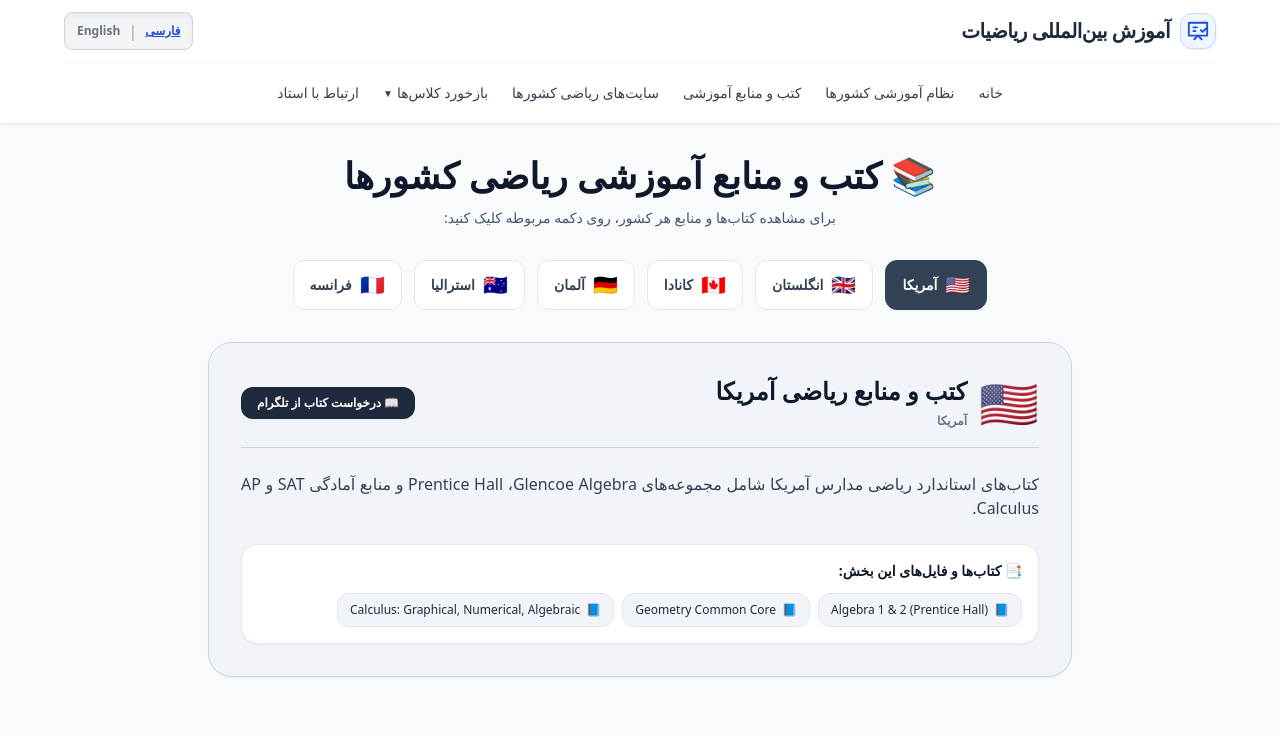
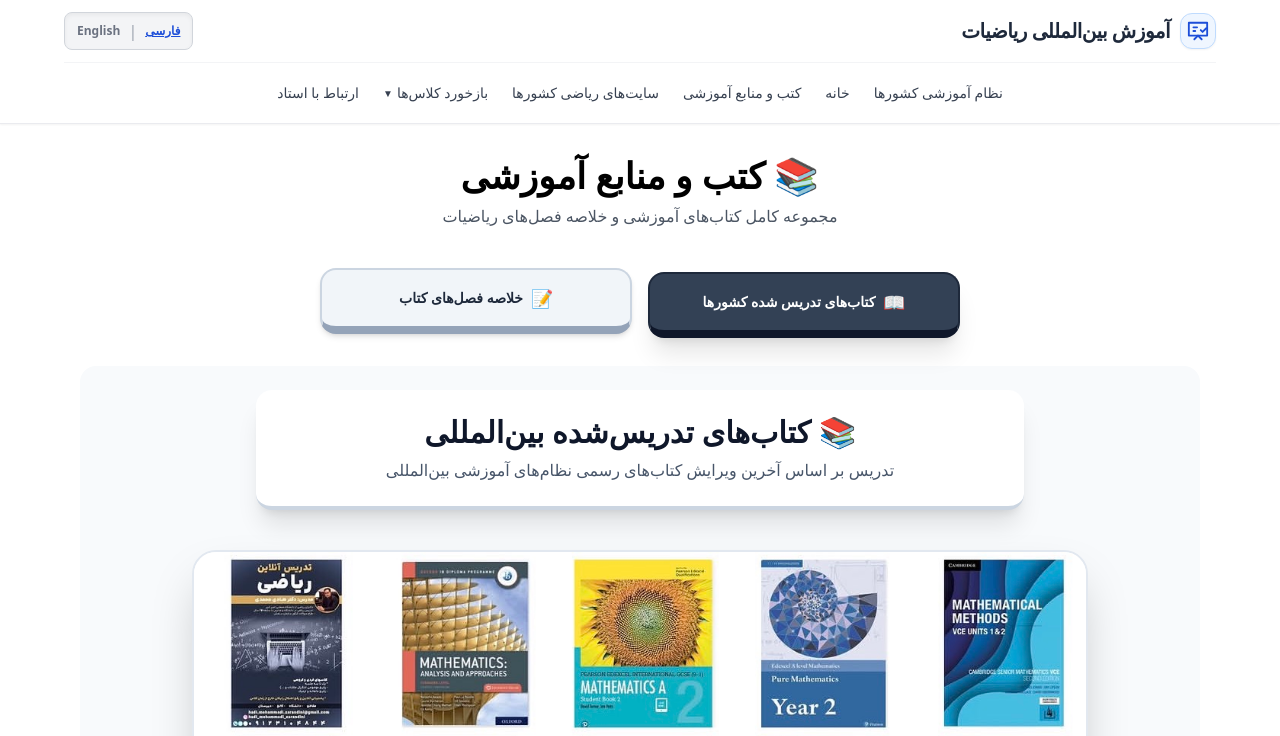
Before and after one commit to Hmohammadiz633/International-Mathematics-Site, a Next.js app: page /books in a window 1280 px wide. Shown: the top 736 px of the page. Built offline with nearby package versions, Linux system fonts and the light colour scheme.

Commit message:
Update page.js

```diff
--- a/app/books/page.js
+++ b/app/books/page.js
@@ -2,6 +2,7 @@
 
 import { useState } from 'react';
 import Link from 'next/link';
+import BooksSection from '@/components/BooksSection';
 
 const FEEDBACKS = [
   { fa: 'بازخورد ۱', en: 'Feedback 1', link: 'https://t.me/International_Maths/110' },
@@ -9,114 +10,130 @@ const FEEDBACKS = [
   { fa: 'بازخورد ۳', en: 'Feedback 3', link: 'https://t.me/International_Maths/1352' },
 ];
 
-const BOOKS_DATA = [
-  {
-    id: 'usa',
-    flag: '🇺🇸',
-    countryFa: 'آمریکا',
-    countryEn: 'USA',
-    titleFa: 'کتب و منابع ریاضی آمریکا',
-    titleEn: 'US Math Textbooks',
-    link: 'https://t.me/International_Maths/379',
-    descriptionFa: 'کتاب‌های استاندارد ریاضی مدارس آمریکا شامل مجموعه‌های Prentice Hall ،Glencoe Algebra و منابع آمادگی SAT و AP Calculus.',
-    descriptionEn: 'Standard US math textbooks including Prentice Hall, Glencoe Algebra, and SAT/AP preparation resources.',
-    resources: [
-      { title: 'Algebra 1 & 2 (Prentice Hall)', url: 'https://t.me/International_Maths' },
-      { title: 'Geometry Common Core', url: 'https://t.me/International_Maths' },
-      { title: 'Calculus: Graphical, Numerical, Algebraic', url: 'https://t.me/International_Maths' }
-    ]
-  },
-  {
-    id: 'uk',
-    flag: '🇬🇧',
-    countryFa: 'انگلستان',
-    countryEn: 'UK',
-    titleFa: 'کتب و منابع ریاضی انگلستان',
-    titleEn: 'UK Math Textbooks',
-    link: 'https://t.me/International_Maths/297',
-    descriptionFa: 'کتاب‌های مرجع نظام آموزشی بریتانیا شامل دوره‌های GCSE و A-Level انتشارات پیرسون و آکسفورد.',
-    descriptionEn: 'UK curriculum reference books including GCSE and A-Level courses by Pearson and Oxford.',
-    resources: [
-      { title: 'Edexcel GCSE Mathematics Higher', url: 'https://t.me/International_Maths' },
-      { title: 'Pearson Edexcel A-Level Pure Mathematics', url: 'https://t.me/International_Maths' },
-      { title: 'Oxford University Press Mechanics & Statistics', url: 'https://t.me/International_Maths' }
-    ]
-  },
-  {
-    id: 'canada',
-    flag: '🇨🇦',
-    countryFa: 'کانادا',
-    countryEn: 'Canada',
-    titleFa: 'کتب و منابع ریاضی کانادا',
-    titleEn: 'Canadian Math Textbooks',
-    link: 'https://t.me/International_Maths',
-    descriptionFa: 'کتاب‌های درسی مصوب استان‌های کانادا (مانند اونتاریو و بریتیش کلمبیا) برای پایه‌های مختلف دبیرستان.',
-    descriptionEn: 'Approved textbooks from Canadian provinces (Ontario, BC) for various high school grades.',
-    resources: [
-      { title: 'Nelson Functions 11 & Calculus 12', url: 'https://t.me/International_Maths' },
-      { title: 'McGraw-Hill Ryerson Mathematics', url: 'https://t.me/International_Maths' }
-    ]
-  },
-  {
-    id: 'germany',
-    flag: '🇩🇪',
-    countryFa: 'آلمان',
-    countryEn: 'Germany',
-    titleFa: 'کتب و منابع ریاضی آلمان',
-    titleEn: 'German Math Textbooks',
-    link: 'https://t.me/International_Maths',
-    descriptionFa: 'کتاب‌های ریاضی دبیرستان‌های آلمان (Gymnasium) و منابع آمادگی امتحان نهایی Abitur.',
-    descriptionEn: 'Math textbooks for German Gymnasium high schools and Abitur preparation.',
-    resources: [
-      { title: 'Elemente der Mathematik (Schroedel)', url: 'https://t.me/International_Maths' },
-      { title: 'Lambacher Schweizer Mathematik', url: 'https://t.me/International_Maths' }
-    ]
-  },
-  {
-    id: 'australia',
-    flag: '🇦🇺',
-    countryFa: 'استرالیا',
-    countryEn: 'Australia',
-    titleFa: 'کتب و منابع ریاضی استرالیا',
-    titleEn: 'Australian Math Textbooks',
-    link: 'https://t.me/International_Maths',
-    descriptionFa: 'کتاب‌های درسی برنامه ملی استرالیا شامل متون تخصصی ریاضیات مقدماتی و پیشرفته.',
-    descriptionEn: 'Australian national curriculum textbooks covering introductory and advanced mathematics.',
-    resources: [
-      { title: 'Cambridge Essential Mathematics', url: 'https://t.me/International_Maths' },
-      { title: 'Pearson Mathematics Australian Curriculum', url: 'https://t.me/International_Maths' }
-    ]
-  },
-  {
-    id: 'france',
-    flag: '🇫🇷',
-    countryFa: 'فرانسه',
-    countryEn: 'France',
-    titleFa: 'کتب و منابع ریاضی فرانسه',
-    titleEn: 'French Math Textbooks',
-    link: 'https://t.me/International_Maths',
-    descriptionFa: 'کتاب‌های مرجع ریاضی مدارس فرانسه و دوره‌های Lycée برای پایه‌های گوناگون.',
-    descriptionEn: 'French high school math reference books and Lycée curriculum materials.',
-    resources: [
-      { title: 'Mathématiques Collection Indice', url: 'https://t.me/International_Maths' },
-      { title: 'Belin Education - Maths Spécialité', url: 'https://t.me/International_Maths' }
-    ]
-  }
-];
-
 export default function BooksPage() {
   const [lang, setLang] = useState('fa');
-  const [selectedBook, setSelectedBook] = useState(BOOKS_DATA[0]);
+  const [activeTab, setActiveTab] = useState('taught');
+  const [selectedGrade, setSelectedGrade] = useState(7);
   const [isFeedbackOpen, setIsFeedbackOpen] = useState(false);
 
   const isFa = lang === 'fa';
 
+  const grades = [
+    { id: 7, fa: 'پایه هفتم', en: 'Grade 7' },
+    { id: 8, fa: 'پایه هشتم', en: 'Grade 8' },
+    { id: 9, fa: 'پایه نهم', en: 'Grade 9' },
+    { id: 10, fa: 'پایه دهم', en: 'Grade 10' },
+    { id: 11, fa: 'پایه یازدهم', en: 'Grade 11' },
+    { id: 12, fa: 'پایه دوازدهم', en: 'Grade 12' },
+  ];
+
+  const grade7Images = [
+    { id: 1, src: '/summary-g7-1.JPG', title: 'خلاصه فصل ۱' },
+    { id: 2, src: '/summary-g7-2.JPG', title: 'خلاصه فصل ۲' },
+    { id: 3, src: '/summary-g7-3.JPG', title: 'خلاصه فصل ۳' },
+    { id: 4, src: '/summary-g7-4.JPG', title: 'خلاصه فصل ۴' },
+    { id: 5, src: '/summary-g7-5.JPG', title: 'خلاصه فصل ۵' },
+    { id: 6, src: '/summary-g7-6.JPG', title: 'خلاصه فصل ۶' },
+    { id: 7, src: '/summary-g7-7.JPG', title: 'خلاصه فصل ۷' },
+    { id: 8, src: '/summary-g7-8.JPG', title: 'خلاصه فصل ۸' },
+    { id: 9, src: '/summary-g7-9.JPG', title: 'خلاصه فصل ۹' },
+    { id: 10, src: '/summary-g7-10.JPG', title: 'خلاصه فصل ۱۰' },
+    { id: 11, src: '/summary-g7-11.JPG', title: 'خلاصه فصل ۱۱' },
+    { id: 12, src: '/summary-g7-12.JPG', title: 'خلاصه فصل ۱۲' },
+  ];
+
+  const grade8Images = [
+    { id: 1, src: '/IMG_0891.JPG', title: 'خلاصه فصل ۱' },
+    { id: 2, src: '/IMG_0892.JPG', title: 'خلاصه فصل ۲' },
+    { id: 3, src: '/IMG_0893.JPG', title: 'خلاصه فصل ۳' },
+    { id: 4, src: '/IMG_0894.JPG', title: 'خلاصه فصل ۴' },
+    { id: 5, src: '/IMG_0895.JPG', title: 'خلاصه فصل ۵' },
+    { id: 6, src: '/IMG_0896.JPG', title: 'خلاصه فصل ۶' },
+    { id: 7, src: '/IMG_0897.JPG', title: 'خلاصه فصل ۷' },
+    { id: 8, src: '/IMG_0898.JPG', title: 'خلاصه فصل ۸' },
+    { id: 9, src: '/IMG_0899.JPG', title: 'خلاصه فصل ۹' },
+    { id: 10, src: '/IMG_0900.JPG', title: 'خلاصه فصل ۱۰' },
+    { id: 11, src: '/IMG_0901.JPG', title: 'خلاصه فصل ۱۱' },
+  ];
+
+  const grade9Images = [
+    { id: 1, src: '/IMG_0908.JPG', title: 'خلاصه فصل ۱' },
+    { id: 2, src: '/IMG_0909.JPG', title: 'خلاصه فصل ۲' },
+    { id: 3, src: '/IMG_0910.JPG', title: 'خلاصه فصل ۳' },
+    { id: 4, src: '/IMG_0911.JPG', title: 'خلاصه فصل ۴' },
+    { id: 5, src: '/IMG_0912.JPG', title: 'خلاصه فصل ۵' },
+    { id: 6, src: '/IMG_0913.JPG', title: 'خلاصه فصل ۶' },
+    { id: 7, src: '/IMG_0914.JPG', title: 'خلاصه فصل ۷' },
+    { id: 8, src: '/IMG_0915.JPG', title: 'خلاصه فصل ۸' },
+    { id: 9, src: '/IMG_0916.JPG', title: 'خلاصه فصل ۹' },
+    { id: 10, src: '/IMG_0917.JPG', title: 'خلاصه فصل ۱۰' },
+  ];
+
+  const grade10Images = [
+    { id: 1, src: '/IMG_0919.JPG', title: 'خلاصه فصل ۱' },
+    { id: 2, src: '/IMG_0920.JPG', title: 'خلاصه فصل ۲' },
+    { id: 3, src: '/IMG_0921.JPG', title: 'خلاصه فصل ۳' },
+    { id: 4, src: '/IMG_0922.JPG', title: 'خلاصه فصل ۴' },
+    { id: 5, src: '/IMG_0923.JPG', title: 'خلاصه فصل ۵' },
+    { id: 6, src: '/IMG_0924.JPG', title: 'خلاصه فصل ۶' },
+    { id: 7, src: '/IMG_0925.JPG', title: 'خلاصه فصل ۷' },
+    { id: 8, src: '/IMG_0926.JPG', title: 'خلاصه فصل ۸' },
+    { id: 9, src: '/IMG_0927.JPG', title: 'خلاصه فصل ۹' },
+    { id: 10, src: '/IMG_0928.JPG', title: 'خلاصه فصل ۱۰' },
+  ];
+
+  const grade11Images = [
+    { id: 1, src: '/IMG_0930.jpg' },
+    { id: 2, src: '/IMG_0931.PNG' },
+    { id: 3, src: '/IMG_0932.PNG' },
+    { id: 4, src: '/IMG_0933.PNG' },
+    { id: 5, src: '/IMG_0934.PNG' },
+    { id: 6, src: '/IMG_0935.PNG' },
+    { id: 7, src: '/IMG_0936.PNG' },
+    { id: 8, src: '/IMG_0937.jpg' },
+    { id: 9, src: '/IMG_0938.jpg' },
+    { id: 10, src: '/IMG_0939.jpg' },
+    { id: 11, src: '/IMG_0940.jpg' },
+    { id: 12, src: '/IMG_0941.jpg' },
+    { id: 13, src: '/IMG_0942.PNG' },
+    { id: 14, src: '/IMG_0943.PNG' },
+    { id: 15, src: '/IMG_0944.jpg' },
+    { id: 16, src: '/IMG_0945.PNG' },
+    { id: 17, src: '/IMG_0946.jpg' },
+    { id: 18, src: '/IMG_0947.jpg' },
+    { id: 19, src: '/IMG_0948.jpg' },
+    { id: 20, src: '/IMG_0949.PNG' },
+  ];
+
+  const grade12Images = [
+    { id: 1, src: '/IMG_0956.PNG' },
+    { id: 2, src: '/IMG_0957.PNG' },
+    { id: 3, src: '/IMG_0958.jpg' },
+    { id: 4, src: '/IMG_0959.jpg' },
+    { id: 5, src: '/IMG_0960.PNG' },
+    { id: 6, src: '/IMG_0961.PNG' },
+    { id: 7, src: '/IMG_0962.PNG' },
+    { id: 8, src: '/IMG_0963.jpg' },
+    { id: 9, src: '/IMG_0964.PNG' },
+    { id: 10, src: '/IMG_0965.PNG' },
+    { id: 11, src: '/IMG_0966.PNG' },
+    { id: 12, src: '/IMG_0967.jpg' },
+    { id: 13, src: '/IMG_0968.PNG' },
+    { id: 14, src: '/IMG_0969.jpg' },
+    { id: 15, src: '/IMG_0970.PNG' },
+    { id: 16, src: '/IMG_0971.jpg' },
+    { id: 17, src: '/IMG_0972.PNG' },
+    { id: 18, src: '/IMG_0973.jpg' },
+    { id: 19, src: '/IMG_0974.jpg' },
+    { id: 20, src: '/IMG_0975.PNG' },
+    { id: 21, src: '/IMG_0976.PNG' },
+  ];
+
   return (
-    <main dir={isFa ? 'rtl' : 'ltr'} className="min-h-screen bg-slate-50 text-slate-900 font-sans pb-12 antialiased">
+    <main dir={isFa ? 'rtl' : 'ltr'} className="min-h-screen bg-white text-black pb-12">
       <header className="sticky top-0 z-50 bg-white/95 backdrop-blur-md border-b border-gray-200/80 px-4 py-3 shadow-sm">
         <div className="max-w-6xl mx-auto flex flex-col items-center gap-3">
           <div className="w-full flex items-center justify-between">
-            <div className="flex items-center gap-3">
             <div className="flex items-center gap-2.5">
               <div className="w-9 h-9 bg-blue-50 border border-blue-200 text-blue-700 rounded-xl flex items-center justify-center p-1.5 shadow-sm">
                 <svg className="w-full h-full" viewBox="0 0 24 24" fill="none" stroke="currentColor" strokeWidth="2" strokeLinecap="round" strokeLinejoin="round">
@@ -127,43 +144,39 @@ export default function BooksPage() {
                 {isFa ? 'آموزش بین‌المللی ریاضیات' : 'International Math'}
               </h1>
             </div>
-            </div>
 
+            <div className="flex items-center gap-3">
+              {/* تغییر زبان */}
               <div className="flex items-center gap-2 bg-gray-100 px-3 py-1.5 rounded-lg border border-gray-300 shadow-inner">
                 <button type="button" onClick={() => setLang('fa')} className={`text-xs font-bold transition ${isFa ? 'text-blue-700 underline font-black' : 'text-gray-500 hover:text-black'}`}>فارسی</button>
                 <span className="text-gray-400 font-light">|</span>
                 <button type="button" onClick={() => setLang('en')} className={`text-xs font-bold transition ${!isFa ? 'text-blue-700 underline font-black' : 'text-gray-500 hover:text-black'}`}>English</button>
               </div>
             </div>
+          </div>
 
           <div className="w-full flex flex-col items-center gap-2 border-t border-gray-100 pt-3">
             <div className="w-full flex items-center justify-center gap-4 md:gap-6 overflow-x-auto py-2 text-xs md:text-sm font-medium text-gray-700">
-
-              {/* دکمه خانه بدون آیکون دقیقاً سمت راست نظام آموزشی */}
-              <Link
-                href="/"
-                className="hover:text-blue-600 whitespace-nowrap transition-colors"
-              >
-                {isFa ? 'خانه' : 'Home'}
-              </Link>
-
               <Link href="/educational-systems" className="hover:text-blue-600 whitespace-nowrap transition-colors">
                 {isFa ? 'نظام آموزشی کشورها' : 'Educational Systems'}
               </Link>
-
+              {/* دکمه خانه منتقل شده به سمت راست دکمه نظام آموزشی دانشگاه‌ها (نظام آموزشی کشورها) */}
+              <Link
+                href="/"
+                className="hover:text-blue-600 whitespace-nowrap transition-colors flex items-center gap-1.5"
+              >
+                <span>{isFa ? 'خانه' : 'Home'}</span>
+              </Link>
               <Link href="/books" className="hover:text-blue-600 whitespace-nowrap transition-colors">
                 {isFa ? 'کتب و منابع آموزشی' : 'Books & Resources'}
               </Link>
-
               <Link href="/math-sites" className="hover:text-blue-600 whitespace-nowrap transition-colors">
                 {isFa ? 'سایت‌های ریاضی کشورها' : 'Math Websites'}
               </Link>
-
               <button type="button" aria-expanded={isFeedbackOpen} onClick={() => setIsFeedbackOpen(!isFeedbackOpen)} className="hover:text-blue-600 whitespace-nowrap transition-colors flex items-center gap-1">
                 <span>{isFa ? 'بازخورد کلاس‌ها' : 'Class Feedback'}</span>
                 <span className="text-[10px]">{isFeedbackOpen ? '▲' : '▼'}</span>
               </button>
-
               <Link href="/#contact" className="hover:text-blue-600 whitespace-nowrap transition-colors">
                 {isFa ? 'ارتباط با استاد' : 'Contact'}
               </Link>
@@ -183,87 +196,143 @@ export default function BooksPage() {
         </div>
       </header>
 
-      <div className="max-w-4xl mx-auto px-4 pt-8">
-        <div className="text-center mb-8">
-          <h1 className="text-2xl md:text-4xl font-black text-slate-900 mb-3">
-            📚 {isFa ? 'کتب و منابع آموزشی ریاضی کشورها' : 'International Math Textbooks & Resources'}
+      <section className="max-w-4xl mx-auto text-center px-4 pt-8 pb-4">
+        <h1 className="text-3xl md:text-4xl font-extrabold text-black mb-2">
+          📚 {isFa ? 'کتب و منابع آموزشی' : 'Educational Books & Resources'}
         </h1>
-          <p className="text-xs md:text-sm text-slate-600 font-medium">
-            {isFa ? 'برای مشاهده کتاب‌ها و منابع هر کشور، روی دکمه مربوطه کلیک کنید:' : 'Click on any button to view books and resources for each country:'}
+        <p className="text-gray-600 text-sm md:text-base">
+          {isFa ? 'مجموعه کامل کتاب‌های آموزشی و خلاصه فصل‌های ریاضیات' : 'Comprehensive collection of math textbooks and chapter summaries'}
         </p>
+      </section>
+
+      {/* تب‌های اصلی سه‌بعدی */}
+      <div className="max-w-2xl mx-auto px-4 mt-6 mb-8">
+        <div className="flex justify-center items-center gap-4">
+          <button
+            type="button"
+            onClick={() => setActiveTab('taught')}
+            className={`px-6 py-3.5 rounded-2xl font-extrabold text-xs md:text-sm transition-all duration-200 cursor-pointer transform flex items-center justify-center gap-2 flex-1 text-center ${
+              activeTab === 'taught'
+                ? 'bg-slate-700 text-white border-2 border-slate-800 border-b-8 border-b-slate-900 shadow-xl translate-y-1'
+                : 'bg-slate-100 text-slate-800 border-2 border-slate-300 border-b-8 border-b-slate-400 shadow-md hover:shadow-lg hover:-translate-y-0.5 hover:bg-slate-200 hover:border-b-slate-500'
+            }`}
+          >
+            <span className="text-base md:text-lg">📖</span>
+            <span>{isFa ? 'کتاب‌های تدریس شده کشورها' : 'Books Taught in Countries'}</span>
+          </button>
+
+          <button
+            type="button"
+            onClick={() => setActiveTab('summaries')}
+            className={`px-6 py-3.5 rounded-2xl font-extrabold text-xs md:text-sm transition-all duration-200 cursor-pointer transform flex items-center justify-center gap-2 flex-1 text-center ${
+              activeTab === 'summaries'
+                ? 'bg-slate-700 text-white border-2 border-slate-800 border-b-8 border-b-slate-900 shadow-xl translate-y-1'
+                : 'bg-slate-100 text-slate-800 border-2 border-slate-300 border-b-8 border-b-slate-400 shadow-md hover:shadow-lg hover:-translate-y-0.5 hover:bg-slate-200 hover:border-b-slate-500'
+            }`}
+          >
+            <span className="text-base md:text-lg">📝</span>
+            <span>{isFa ? 'خلاصه فصل‌های کتاب' : 'Book Chapter Summaries'}</span>
+          </button>
+        </div>
       </div>
 
-        <div className="flex flex-wrap items-center justify-center gap-2.5 md:gap-3 mb-8">
-          {BOOKS_DATA.map((item) => {
-            const isSelected = selectedBook.id === item.id;
+      <div className="max-w-6xl mx-auto px-4">
+        {activeTab === 'taught' && (
+          <BooksSection lang={lang} />
+        )}
+
+        {activeTab === 'summaries' && (
+          <div className="space-y-8">
+            {/* دکمه‌های پایه‌ها با استایل سه‌بعدی */}
+            <div className="flex flex-wrap justify-center gap-3 md:gap-4 bg-gray-50 p-6 rounded-3xl border border-gray-200 shadow-inner">
+              {grades.map((grade) => {
+                const isSelected = selectedGrade === grade.id;
                 return (
                   <button
-                key={item.id}
+                    key={grade.id}
                     type="button"
-                onClick={() => setSelectedBook(item)}
-                className={`
-                  px-4 py-2.5 rounded-xl font-bold text-xs md:text-sm flex items-center gap-2 transition cursor-pointer border
-                  ${isSelected
-                    ? 'bg-slate-700 text-white border-slate-700 shadow-sm'
-                    : 'bg-white hover:bg-slate-100 text-slate-700 border-slate-200'
-                  }
-                `}
+                    onClick={() => setSelectedGrade(grade.id)}
+                    className={`px-5 py-2.5 rounded-xl font-bold text-xs md:text-sm transition-all duration-150 cursor-pointer transform ${
+                      isSelected
+                        ? 'bg-slate-900 text-white border-2 border-black border-b-4 border-b-slate-950 shadow-md translate-y-0.5'
+                        : 'bg-white text-slate-800 border-2 border-slate-200 border-b-4 border-b-slate-300 shadow hover:shadow-md hover:-translate-y-0.5 hover:bg-slate-50 hover:border-b-slate-400'
+                    }`}
                   >
-                <span className="text-lg md:text-xl leading-none">{item.flag}</span>
-                <span>{isFa ? item.countryFa : item.countryEn}</span>
+                    {isFa ? grade.fa : grade.en}
                   </button>
                 );
               })}
             </div>
 
-        {selectedBook && (
-          <div className="bg-slate-100 text-slate-800 rounded-3xl p-6 md:p-8 border border-slate-300 shadow-sm transition-all duration-300">
-            <div className="flex flex-col sm:flex-row sm:items-center justify-between gap-4 border-b border-slate-300 pb-4 mb-6">
-              <div className="flex items-center gap-3">
-                <span className="text-4xl md:text-5xl">{selectedBook.flag}</span>
-                <div>
-                  <h2 className="text-xl md:text-2xl font-black text-slate-900">
-                    {isFa ? selectedBook.titleFa : selectedBook.titleEn}
-                  </h2>
-                  <span className="text-xs text-slate-500 font-bold">
-                    {isFa ? selectedBook.countryFa : selectedBook.countryEn}
-                  </span>
+            {[7, 8, 9, 10].includes(selectedGrade) && (
+              <div className="bg-slate-50 border border-gray-300 rounded-3xl p-4 md:p-8 shadow-sm">
+                <h3 className="text-xl font-black text-slate-800 mb-6 text-center border-b border-gray-200 pb-3">
+                  {isFa ? `📌 خلاصه فصل‌های ریاضی ${grades.find(g => g.id === selectedGrade)?.fa}` : `📌 ${grades.find(g => g.id === selectedGrade)?.en} Chapter Summaries`}
+                </h3>
+                <div className="grid grid-cols-1 md:grid-cols-2 gap-6 items-start">
+                  {(selectedGrade === 7 ? grade7Images :
+                    selectedGrade === 8 ? grade8Images :
+                    selectedGrade === 9 ? grade9Images : grade10Images).map((img) => (
+                    <div key={img.id} className="w-full bg-white border border-gray-200 rounded-2xl overflow-hidden shadow-sm hover:shadow-md transition">
+                      <img
+                        src={img.src}
+                        alt={img.title || 'Summary'}
+                        className="w-full h-auto object-contain block hover:scale-[1.01] transition duration-300"
+                        loading="lazy"
+                      />
+                    </div>
+                  ))}
                 </div>
               </div>
+            )}
 
-              <a
-                href={selectedBook.link}
-                target="_blank"
-                rel="noopener noreferrer"
-                className="self-start sm:self-auto px-4 py-2 bg-slate-800 hover:bg-slate-700 text-white text-xs font-bold rounded-xl transition whitespace-nowrap shadow-sm"
-              >
-                📖 {isFa ? 'درخواست کتاب از تلگرام' : 'Request Book via Telegram'}
-              </a>
+            {selectedGrade === 11 && (
+              <div className="bg-slate-50 border border-gray-300 rounded-3xl p-4 md:p-8 shadow-sm">
+                <h3 className="text-xl font-black text-slate-800 mb-6 text-center border-b border-gray-200 pb-3">
+                  {isFa ? '📌 خلاصه فصل‌های ریاضی پایه یازدهم' : '📌 Grade 11 Chapter Summaries'}
+                </h3>
+                <div className="grid grid-cols-1 sm:grid-cols-2 lg:grid-cols-2 gap-4 items-start">
+                  {grade11Images.map((img) => (
+                    <div key={img.id} className="w-full bg-white border border-gray-200 rounded-xl overflow-hidden shadow-sm">
+                      <img
+                        src={img.src}
+                        alt="Summary"
+                        className="w-full h-auto object-contain block"
+                        loading="lazy"
+                      />
                     </div>
-
-            <p className="text-slate-700 text-sm md:text-base leading-relaxed mb-6 font-normal text-justify">
-              {isFa ? selectedBook.descriptionFa : selectedBook.descriptionEn}
-            </p>
-
-            {selectedBook.resources && selectedBook.resources.length > 0 && (
-              <div className="bg-white p-4 rounded-2xl border border-slate-200 shadow-sm">
-                <h3 className="font-bold text-sm text-slate-900 mb-3 flex items-center gap-2">
-                  📑 {isFa ? 'کتاب‌ها و فایل‌های این بخش:' : 'Books & Files:'}
-                </h3>
-                <div className="flex flex-wrap gap-2">
-                  {selectedBook.resources.map((res, idx) => (
-                    <a
-                      key={idx}
-                      href={res.url}
-                      target="_blank"
-                      rel="noopener noreferrer"
-                      className="px-3 py-2 bg-slate-100 hover:bg-slate-200 text-xs font-medium text-slate-800 rounded-xl border border-slate-200 transition flex items-center gap-1.5"
-                    >
-                      <span>📘</span>
-                      <span>{res.title}</span>
-                    </a>
                   ))}
                 </div>
+              </div>
+            )}
+
+            {selectedGrade === 12 && (
+              <div className="bg-slate-50 border border-gray-300 rounded-3xl p-4 md:p-8 shadow-sm">
+                <h3 className="text-xl font-black text-slate-800 mb-6 text-center border-b border-gray-200 pb-3">
+                  {isFa ? '📌 خلاصه فصل‌های ریاضی پایه دوازدهم' : '📌 Grade 12 Chapter Summaries'}
+                </h3>
+                <div className="grid grid-cols-1 sm:grid-cols-2 lg:grid-cols-2 gap-4 items-start">
+                  {grade12Images.map((img) => (
+                    <div key={img.id} className="w-full bg-white border border-gray-200 rounded-xl overflow-hidden shadow-sm">
+                      <img
+                        src={img.src}
+                        alt="Summary"
+                        className="w-full h-auto object-contain block"
+                        loading="lazy"
+                      />
+                    </div>
+                  ))}
+                </div>
+              </div>
+            )}
+
+            {![7, 8, 9, 10, 11, 12].includes(selectedGrade) && (
+              <div className="text-center py-12 bg-gray-50 rounded-2xl border border-dashed border-gray-300">
+                <p className="text-gray-600 text-sm md:text-base font-medium">
+                  {isFa
+                    ? `خلاصه فصل‌های مربوط به ${grades.find(g => g.id === selectedGrade)?.fa} به‌زودی اضافه خواهد شد.`
+                    : `Summaries for ${grades.find(g => g.id === selectedGrade)?.en} will be added soon.`}
+                </p>
               </div>
             )}
           </div>
```
Lines whose indentation alone changed are shown as unchanged.
